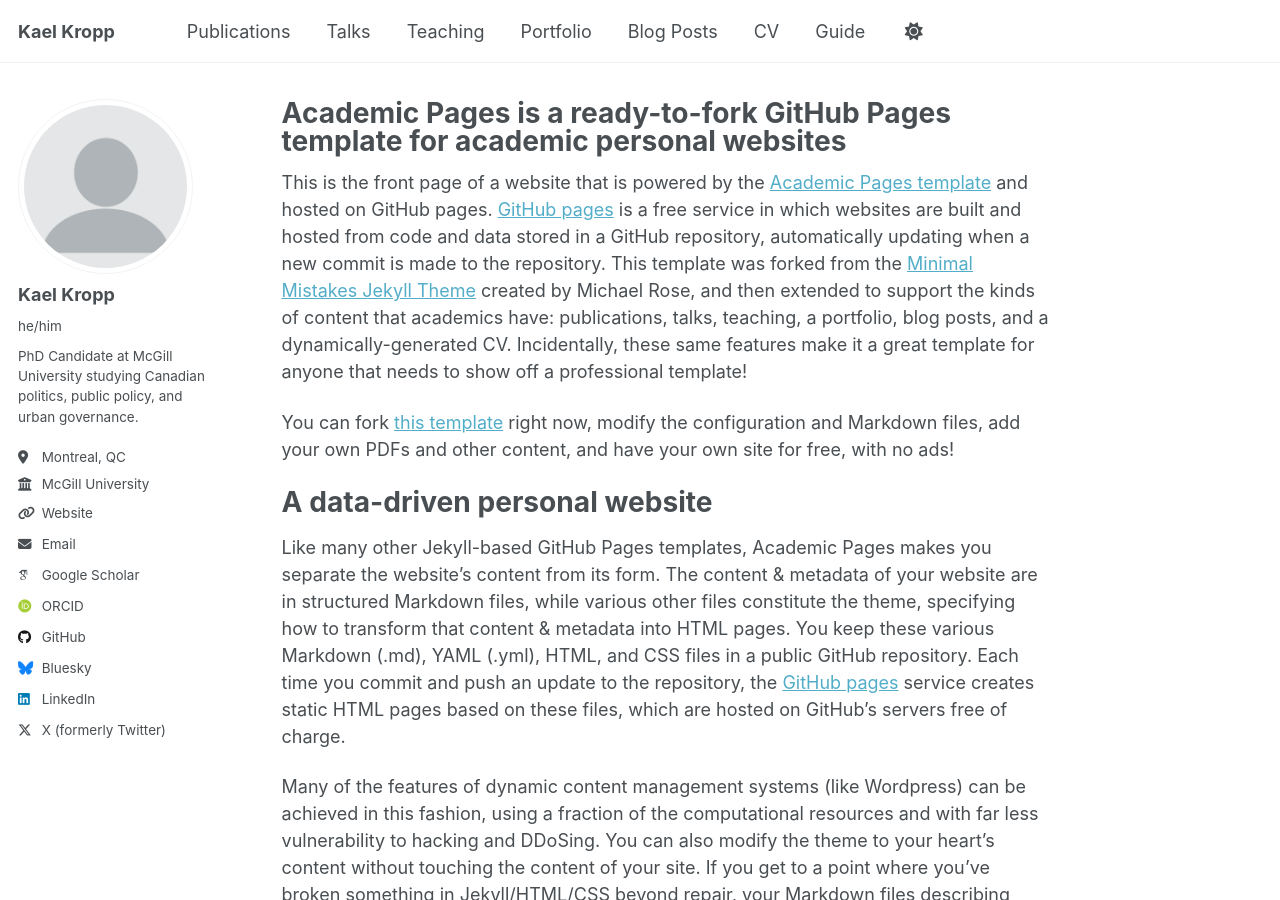
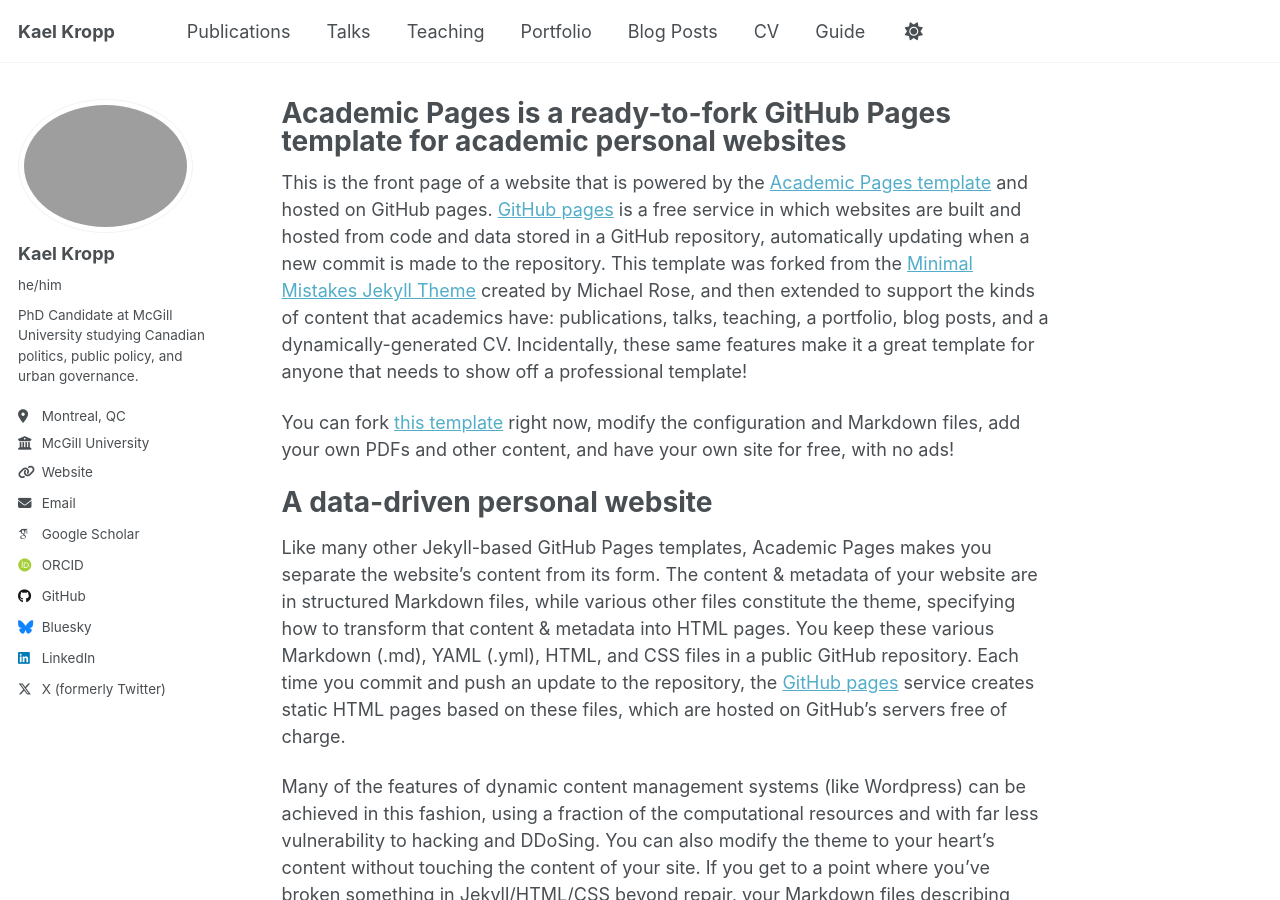
Before and after one commit to kaelkropp/kaelkropp.github.io, a Jekyll site: the page built from _pages/about.md, in a window 1280 px wide and 900 px high. Built offline with Jekyll 4.4.1, drawn with Linux system fonts in a browser that asks for light colours; some web fonts are replaced; a script that is not in the unit is left out.

Commit message:
Update _config.yml
Adding profile picture from Images folder

```diff
--- a/_config.yml
+++ b/_config.yml
@@ -19,7 +19,7 @@ repository               : "kaelkropp/kaelkropp.github.io"
 
 # Site Author - Sidebar content
 author:
-  avatar           : "profile.png"
+  avatar           : "Kael_HeadShot-2.JPG"
   name             : "Kael Kropp"
   pronouns         : "he/him"
   bio              : "PhD Candidate at McGill University studying Canadian politics, public policy, and urban governance."
```
